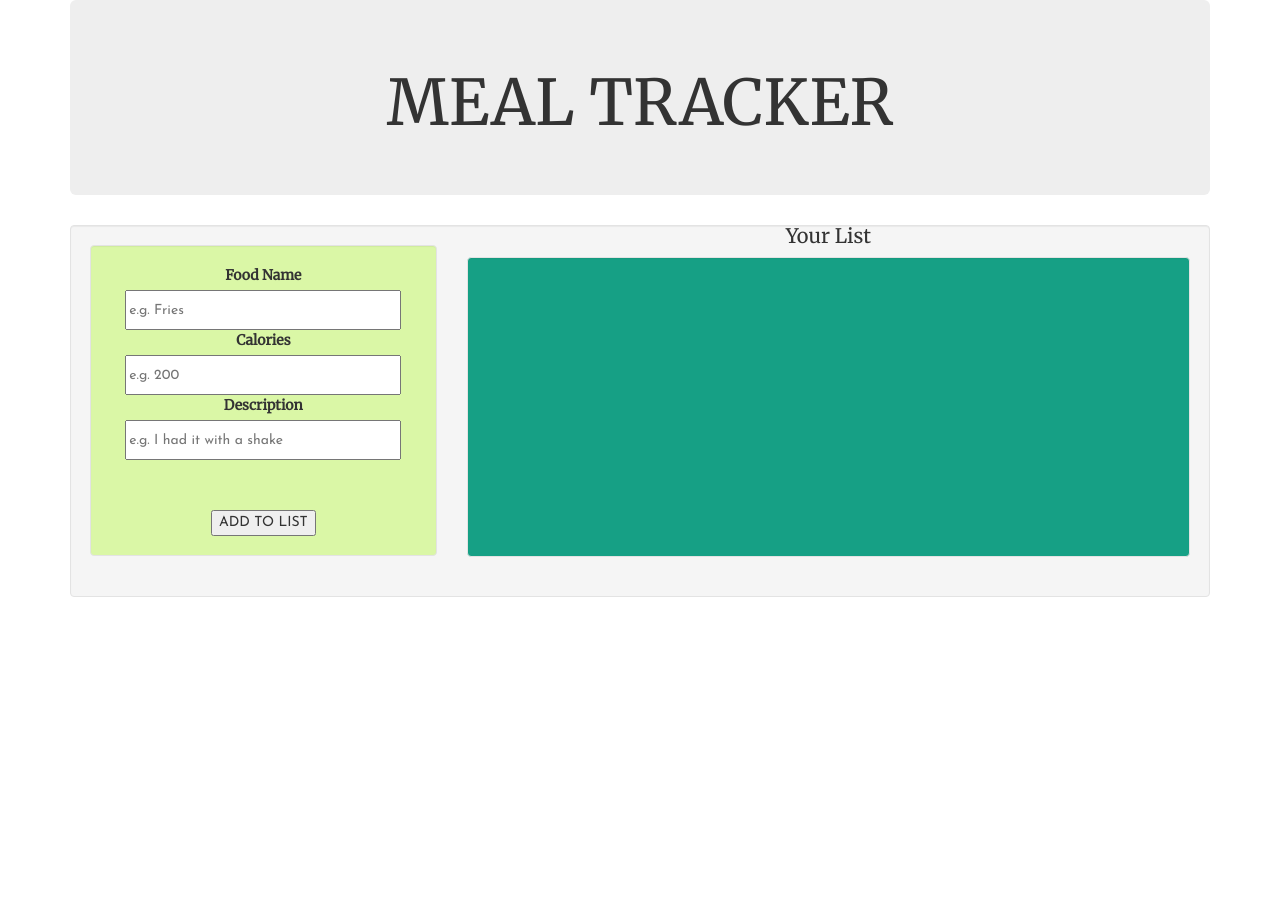
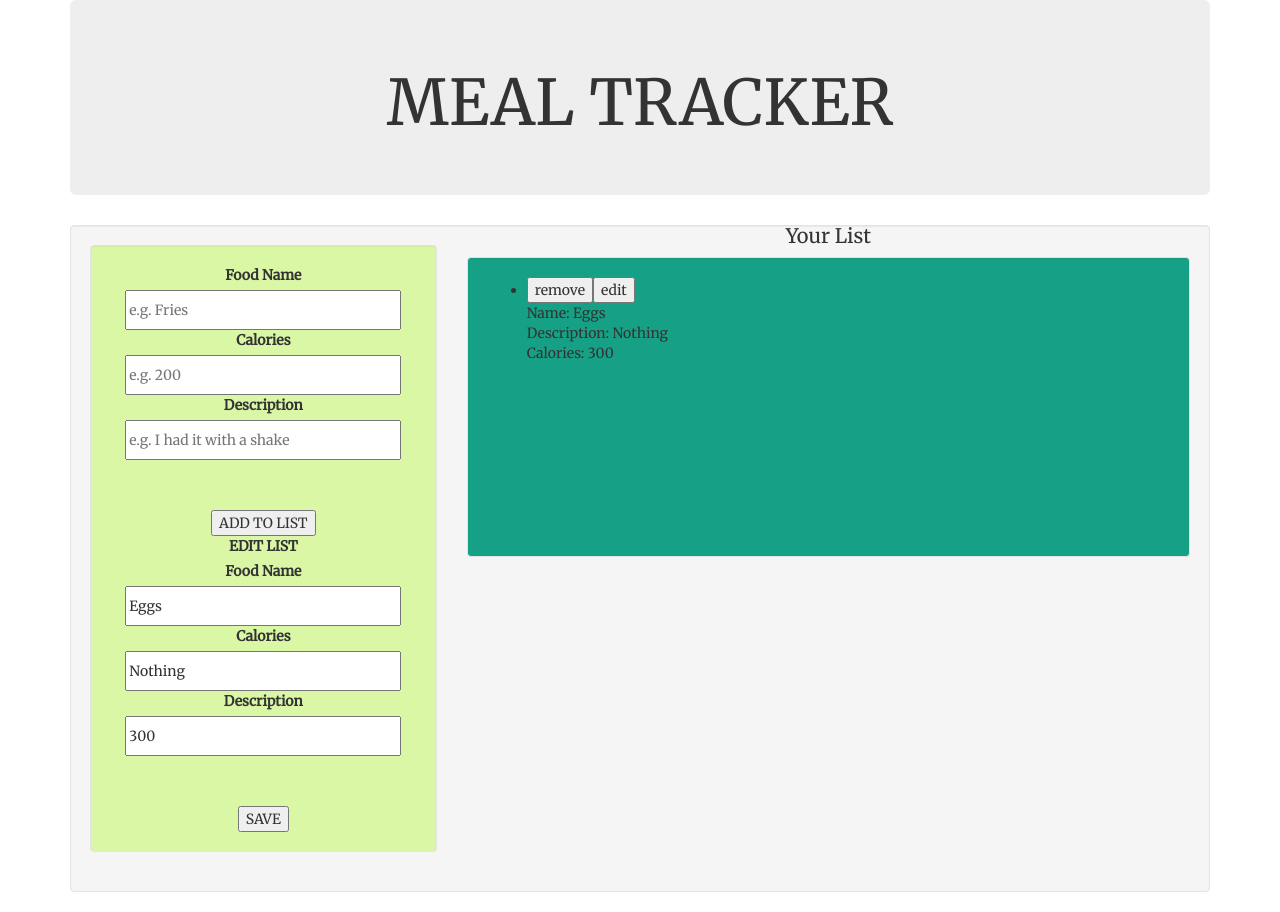
Before and after one commit to NewtonBii/meal-tracker, an Angular app: page / in a window 1280 px wide. Before the commit the page ends 800 px from the top, so only its background shows below. Built offline with nearby package versions, Linux system fonts and the light colour scheme.

Commit message:
Add editing feature.

```diff
--- a/src/app/form/form.component.html
+++ b/src/app/form/form.component.html
@@ -2,7 +2,7 @@
     <div class="col-lg-4" style="text-align:center">
       <div class="well" style="background-color:#DAF7A6">
 <!-- form to add food to the list -->
-        <form (ngSubmit)="onSubmit()" #foodForm="ngForm">
+        <!-- <form (ngSubmit)="onSubmit()" #foodForm="ngForm"> -->
           <label>Food Name</label><br>
           <input placeholder="e.g. Fries" style="width:90%; height:40px" #newName><br>
           <label>Calories</label><br>
@@ -10,8 +10,17 @@
           <label>Description</label><br>
           <input placeholder="e.g. I had it with a shake" style="width:90%; height:40px" #newCalorie><br>
           <button style="margin-top:50px" type="submit">ADD TO LIST</button>
-        </form>
-
+        <!-- </form> -->
+<div class="edit-form">
+  <label>EDIT LIST</label><br>
+  <label>Food Name</label><br>
+  <input style="width:90%; height:40px" [(ngModel)]="selectedFood.name"><br>
+  <label>Calories</label><br>
+  <input style="width:90%; height:40px" [(ngModel)]="selectedFood.descritption"><br>
+  <label>Description</label><br>
+  <input style="width:90%; height:40px" [(ngModel)]="selectedFood.calories"><br>
+  <button style="margin-top:50px" type="submit">SAVE</button>
+</div>
       </div>
     </div>
       <div class="col-lg-8">
@@ -21,7 +30,7 @@
             <div *ngFor ="let food of newFoods" style="text-align:left">
               <ul>
                 <li>
-                  <button>remove</button><button>edit</button><br>
+                  <button>remove</button><button (click)="showDetails(currentFood)">edit</button><br>
                     Name: {{food.name}}<br>
                     Description: {{food.descritption}}<br>
                     Calories: {{food.calories}}
--- a/src/app/form/form.component.ts
+++ b/src/app/form/form.component.ts
@@ -10,9 +10,7 @@ export class FormComponent{
 display="Your List";
 
 newFoods:Food[]=[
-  // new Food("Eggs","Nothing",300),
-  // new Food("Fish","Nothing",450),
-  // new Food("Matoke","Nothing",50),
+  new Food("Eggs","Nothing",300),
 ];
 
 selectedFood=this.newFoods[0];
```
